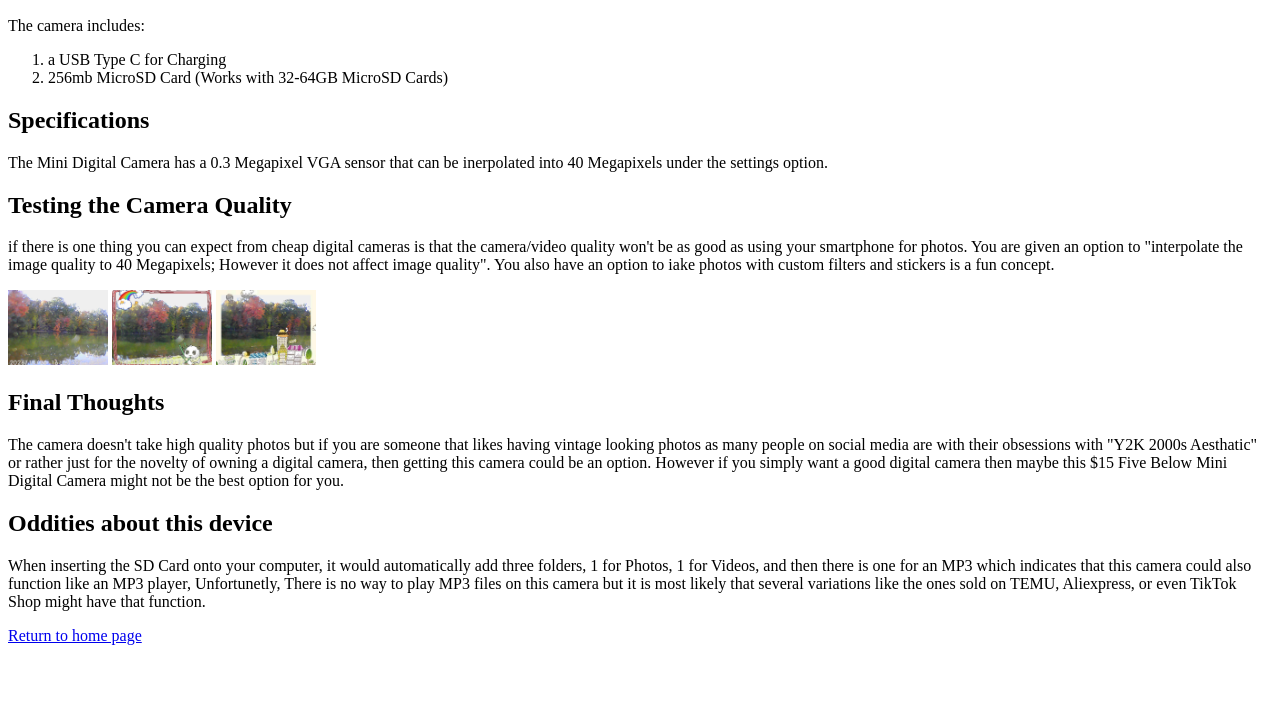
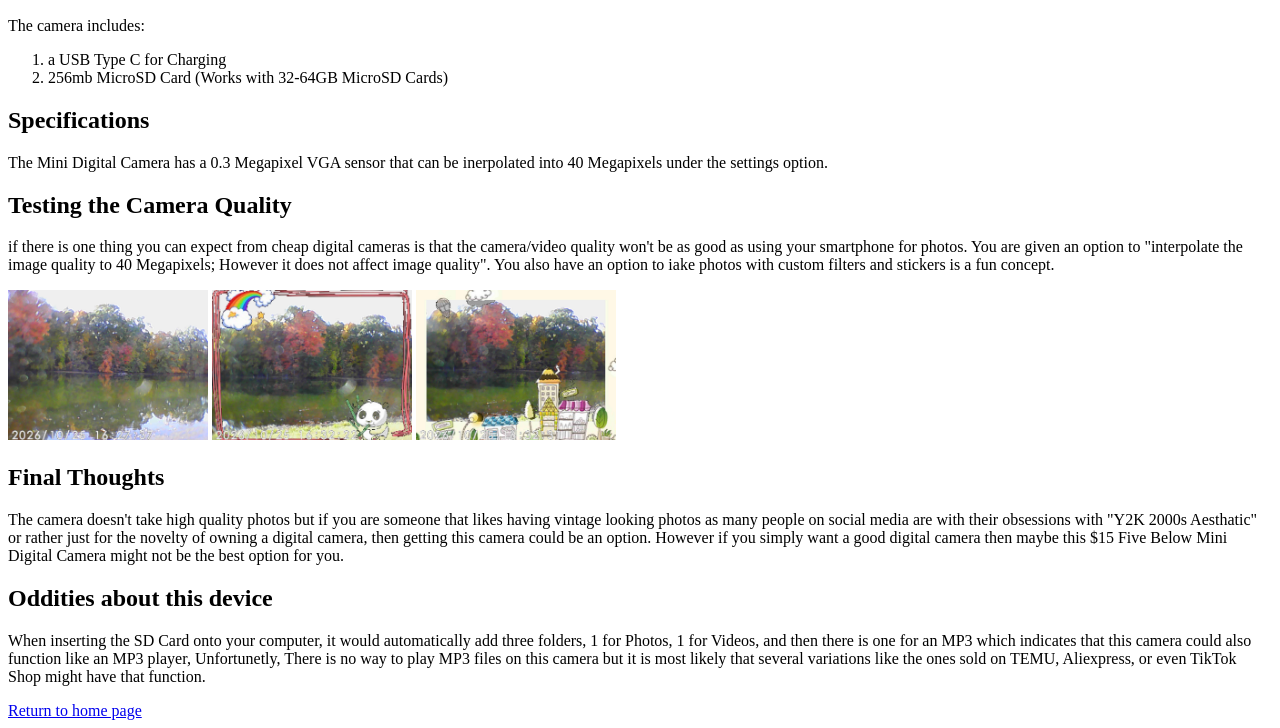
Before and after one commit to msolis26/hello-world, a plain HTML site: page review1.html in a window 1280 px wide. Shown: the part 614-1342 px from the top of the page. Before the commit the page ends 1267 px from the top, so only its background shows below. Drawn offline with Linux system fonts and the light colour scheme.

Commit message:
Update review1.html

```diff
--- a/review1.html
+++ b/review1.html
@@ -19,9 +19,9 @@
 <p>if there is one thing you can expect from cheap digital cameras is that the camera/video quality won't be as good as using your smartphone for photos.
 You are given an option to "interpolate the image quality to 40 Megapixels; However it does not affect image quality". You also have an option to iake photos with custom filters and stickers is a fun concept.
 </p>
-<img src="PHO00056.JPG" alt="A Photo of a lake" style="width: 100px; height= auto;">
-<img src="PHO00060.JPG" alt="A Photo of a lake with the Panda Sticker" style="width: 100px; height= auto;">
-<img src="PHO00061.JPG" alt="A Photo of a lake with the town Sticker" style="width: 100px; height= auto;">
+<img src="PHO00056.JPG" alt="A Photo of a lake" style="width: 200px; height= auto;">
+<img src="PHO00060.JPG" alt="A Photo of a lake with the Panda Sticker" style="width: 200px; height= auto;">
+<img src="PHO00061.JPG" alt="A Photo of a lake with the town Sticker" style="width: 200px; height= auto;">
 <h2>Final Thoughts</h2>
 <p>The camera doesn't take high quality photos but if you are someone that likes having vintage looking photos as many people on social media are with their obsessions with "Y2K 2000s Aesthatic" or rather just for the novelty of owning a digital camera, then getting this camera could be an option. However if you simply want a good digital camera then maybe this $15 Five Below Mini Digital Camera might not be the best option for you.</p>
 <h2>Oddities about this device</h2>
```
